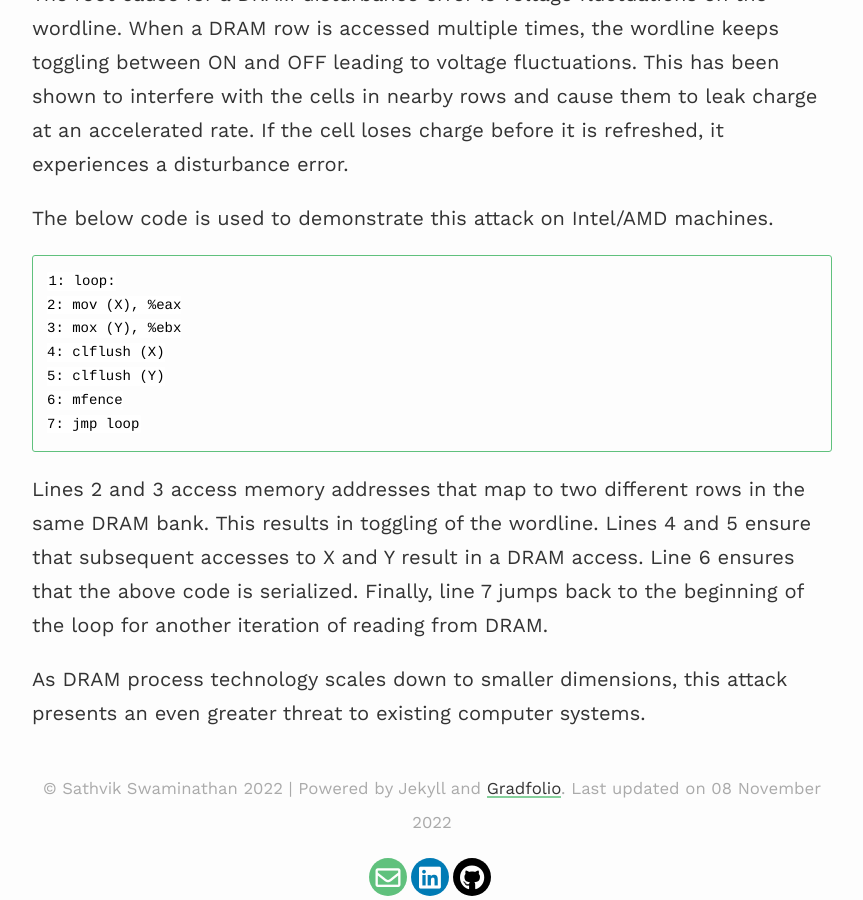
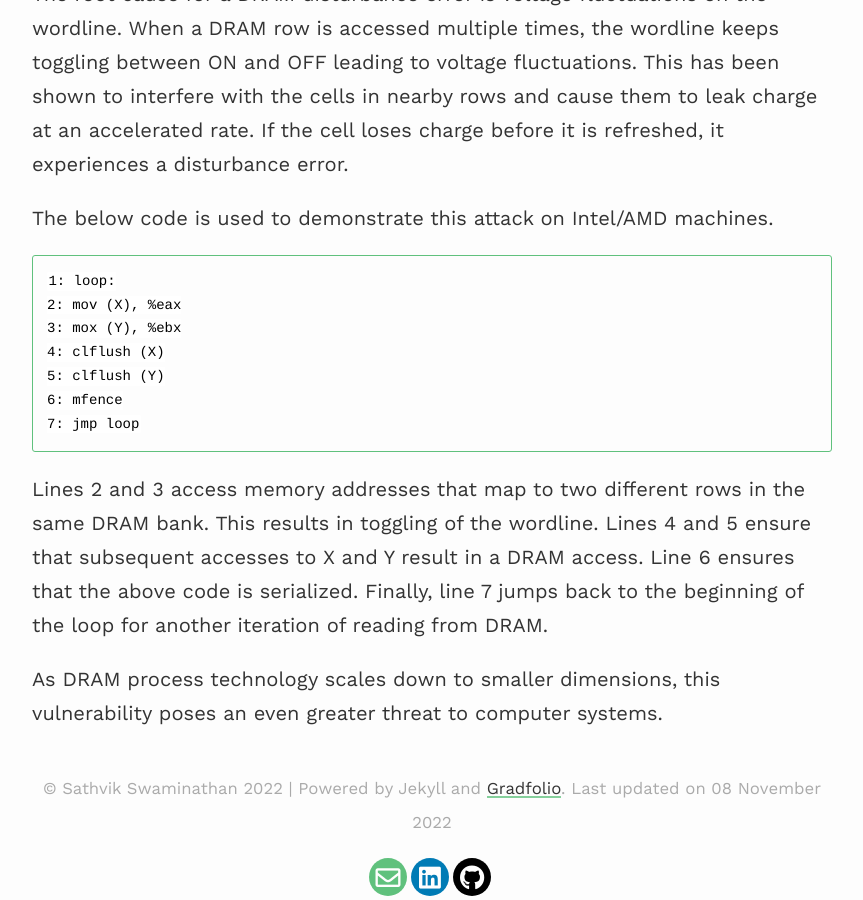
Before and after one commit to sathvikswaminathan/webpage, a Jekyll site: the page built from _posts/2022-11-08-flipping-bits-in.md, in a window 1280 px wide and 900 px high, scrolled down 2193 px. Shown: the whole window, without its empty margins (208-1071 px from the left). Built offline with Jekyll 4.4.1, drawn with Linux system fonts in a browser that asks for light colours; nearby versions of some CDN libraries.

```diff
--- a/_posts/2022-11-08-flipping-bits-in.md
+++ b/_posts/2022-11-08-flipping-bits-in.md
@@ -47,4 +47,4 @@ Intel/AMD machines.
 
 Lines 2 and 3 access memory addresses that map to two different rows in the same DRAM bank. This results in toggling of the wordline. Lines 4 and 5 ensure that subsequent accesses to X and Y result in a DRAM access. Line 6 ensures that the above code is serialized. Finally, line 7 jumps back to the beginning of the loop for another iteration of reading from DRAM.
 
-As DRAM process technology scales down to smaller dimensions, this attack presents an even greater threat to existing computer systems.
+As DRAM process technology scales down to smaller dimensions, this vulnerability poses an even greater threat to computer systems.
```
